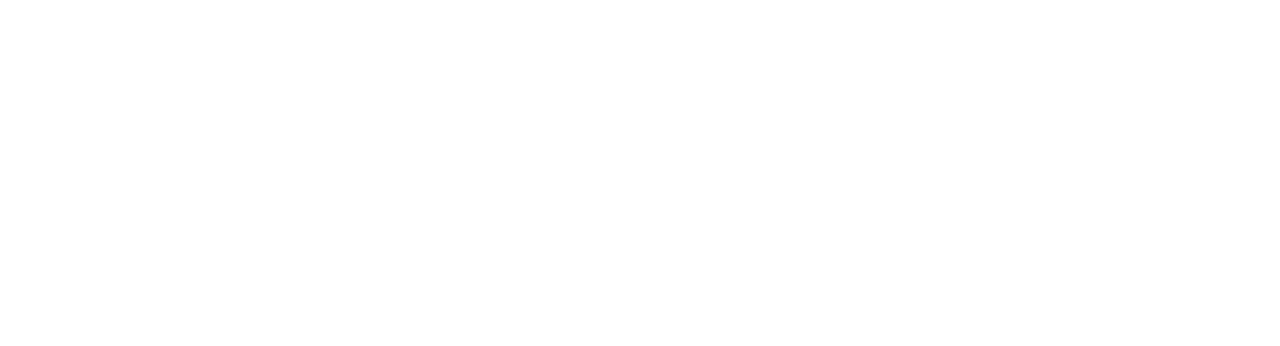
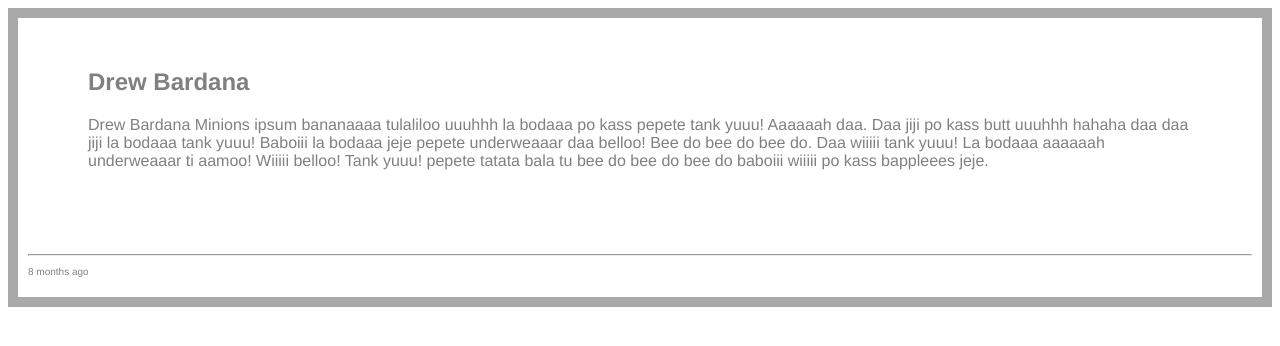
Before and after one commit to mceledon/GroupExercise1, a plain HTML site: page index.html in a window 1280 px wide. Drawn offline with Linux system fonts and the light colour scheme.

Commit message:
jchanges

```diff
--- a/css/GroupStyle.css
+++ b/css/GroupStyle.css
@@ -0,0 +1,13 @@
+main {
+    color: gray;
+    font-family: Helvetica, sans-serif;
+    border: darkgray 10px solid;
+    margin: 0 auto;
+    padding: 10px;
+}
+section {
+    padding: 20px 60px 60px 60px;
+}
+footer {
+    font-size: 10px;
+}
--- a/index.html
+++ b/index.html
@@ -4,6 +4,7 @@
     <title>
 
     </title>
+    <link rel="stylesheet" href="css/GroupStyle.css"/>
 </head>
 
 <body>
@@ -12,10 +13,12 @@
 
     </header>
     <section>
-
+        <h1>Drew Bardana</h1>
+        <p>Drew Bardana Minions ipsum bananaaaa tulaliloo uuuhhh la bodaaa po kass pepete tank yuuu! Aaaaaah daa. Daa jiji po kass butt uuuhhh hahaha daa daa jiji la bodaaa tank yuuu! Baboiii la bodaaa jeje pepete underweaaar daa belloo! Bee do bee do bee do. Daa wiiiii tank yuuu! La bodaaa aaaaaah underweaaar ti aamoo! Wiiiii belloo! Tank yuuu! pepete tatata bala tu bee do bee do bee do baboiii wiiiii po kass bappleees jeje. </p>
     </section>
+        <hr>
     <footer>
-
+        <p>8 months ago</p>
     </footer>
     </main>
 </body>
```
